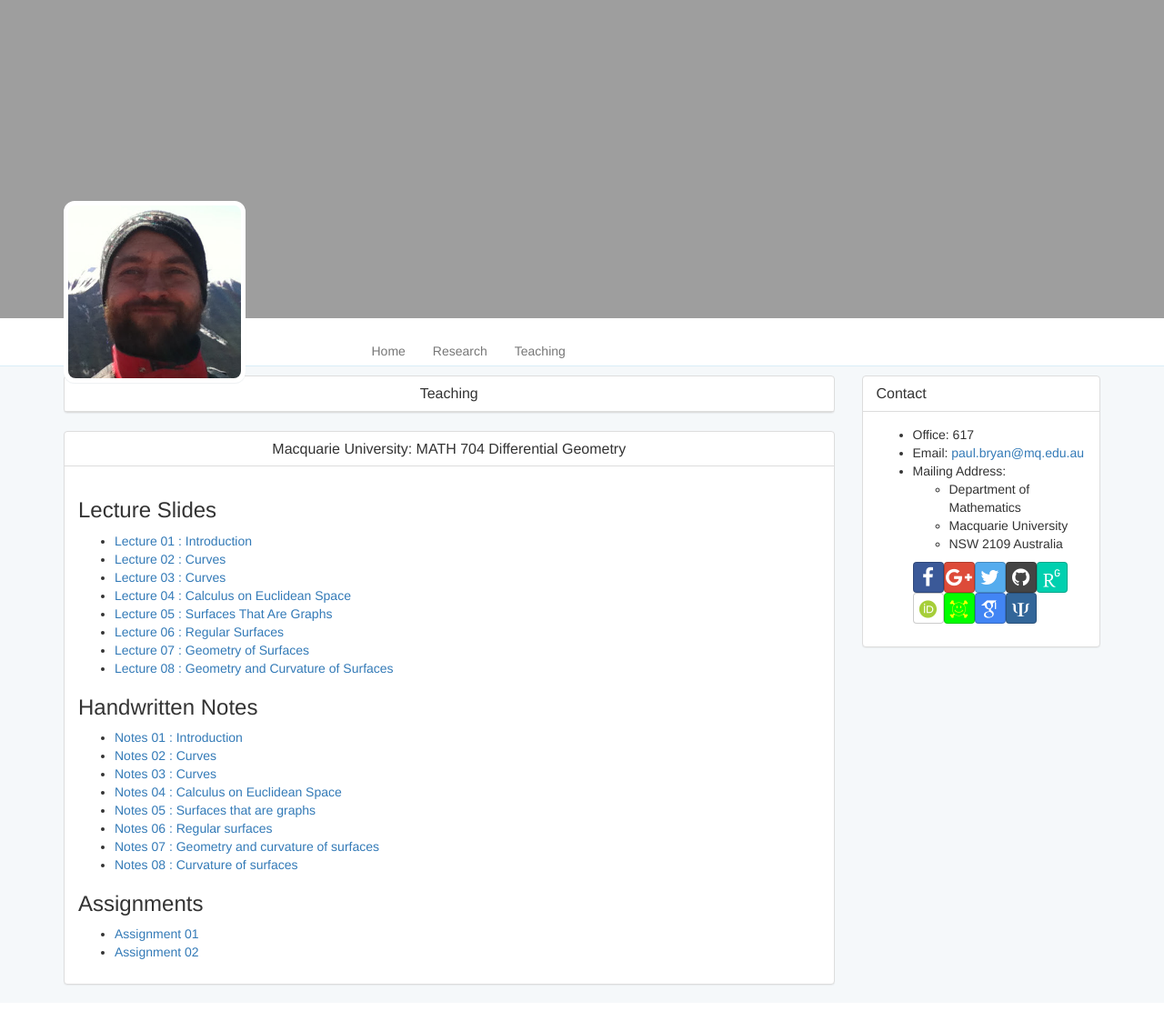
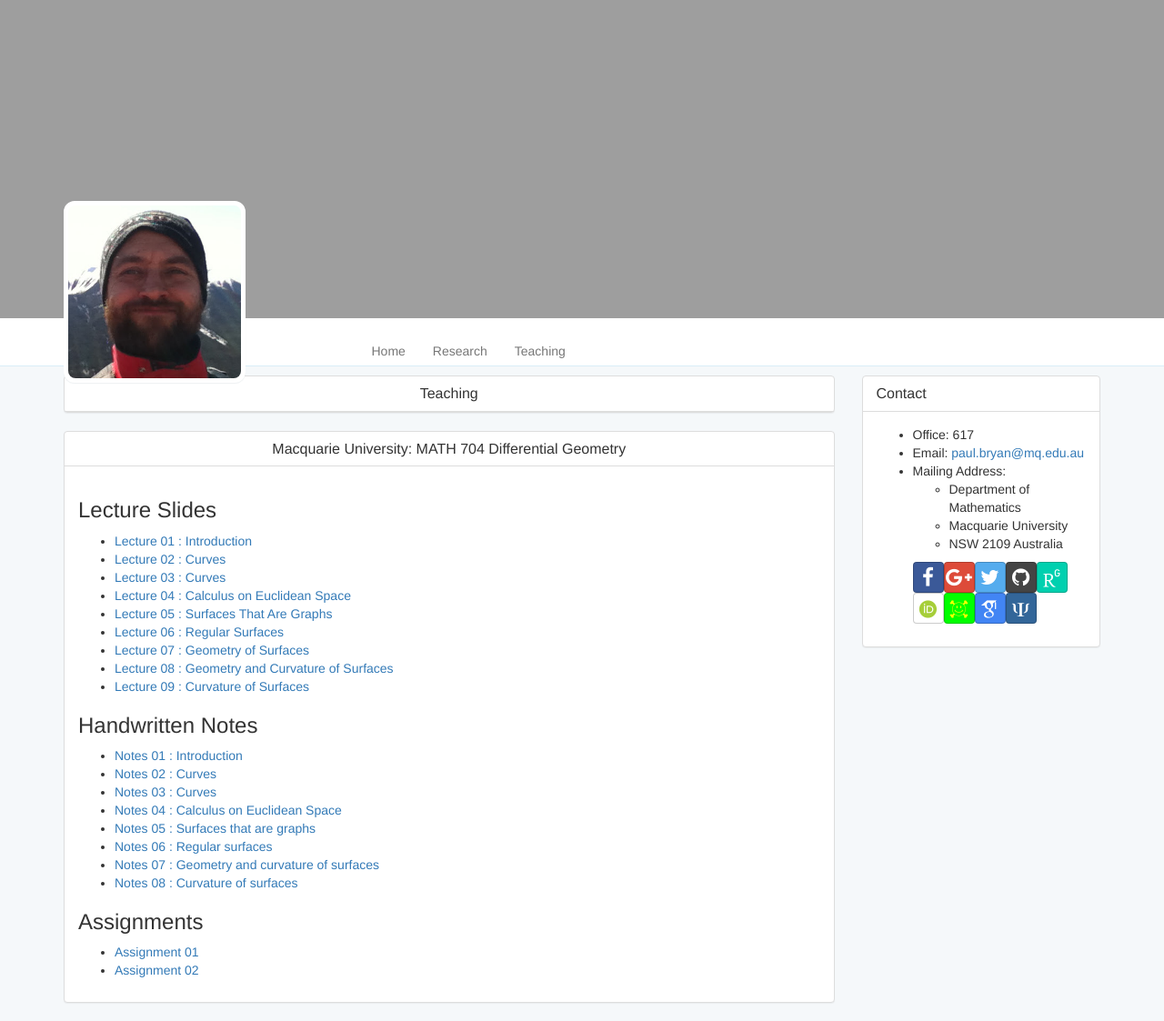
Before and after one commit to pabryan/pabryan.github.io, a Jekyll site: the page built from teaching/mq_math704_2018/index.html, in a window 1280 px wide. Shown: the whole page at 91% size. Built offline with Jekyll 4.4.1, drawn with Linux system fonts in a browser that asks for light colours; some web fonts are replaced.

Commit message:
Updated. mq_math704 2018.

```diff
--- a/teaching/mq_math704_2018/index.html
+++ b/teaching/mq_math704_2018/index.html
@@ -19,6 +19,7 @@ description: "Paul Bryan: Mathematician - Macquarie University: MATH 704 Differe
       <li><a href="{{ site.baseurl }}/teaching/mq_math704_2018/lec06.pdf">Lecture 06 : Regular Surfaces</a></li>
       <li><a href="{{ site.baseurl }}/teaching/mq_math704_2018/lec07.pdf">Lecture 07 : Geometry of Surfaces</a></li>
       <li><a href="{{ site.baseurl }}/teaching/mq_math704_2018/lec08.pdf">Lecture 08 : Geometry and Curvature of Surfaces</a></li>
+      <li><a href="{{ site.baseurl }}/teaching/mq_math704_2018/lec09.pdf">Lecture 09 : Curvature of Surfaces</a></li>
     </ul>
 
     <h3>Handwritten Notes</h3>
```
Also changed, not shown: 1 other file.
